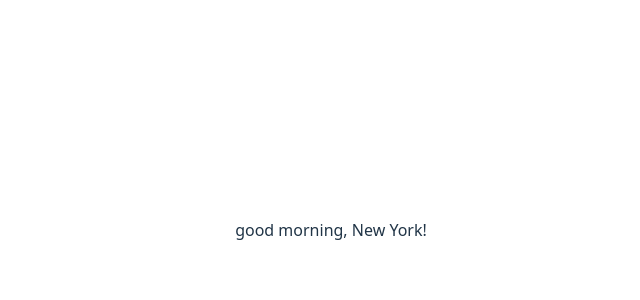
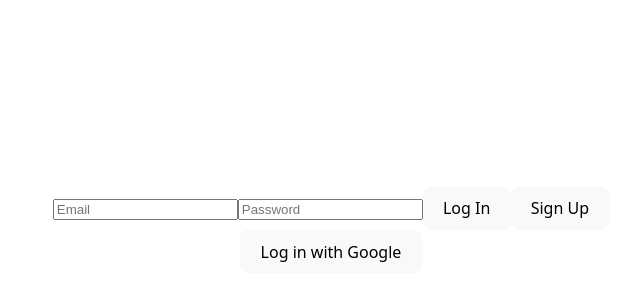
Before and after one commit to K-AMeus/kluub-fe, a React (Vite) app: page / in a window 1280 px wide. Shown: the part 170-470 px from the top of the page, without its empty margins (309-949 px from the left). Built offline with nearby package versions, Linux system fonts and the light colour scheme; no server answers.

Commit message:
Add initial login page with firebase authentication

```diff
--- a/src/App.tsx
+++ b/src/App.tsx
@@ -1,11 +1,13 @@
 import './App.css'
+import LoginForm from './LoginForm.tsx'
+import {AuthProvider} from "./authentication/AuthContext.tsx";
 
 function App() {
-    return(
-        <p>
-            good morning, New York!
-        </p>
-    )
+    return (
+        <AuthProvider>
+            <LoginForm />
+        </AuthProvider>
+    );
 }
 
 export default App
--- /dev/null
+++ b/src/LoginForm.tsx
@@ -0,0 +1,60 @@
+// LoginForm.tsx
+import React, { useState } from 'react';
+import { useAuth } from './authentication/AuthContext';
+import {getAllEvents} from "./shared/reducers/event.ts";
+
+const LoginForm = () => {
+    const { login, signup, signInWithGoogle } = useAuth();
+    const [email, setEmail] = useState('');
+    const [password, setPassword] = useState('');
+    const [error, setError] = useState<string | null>(null);
+
+    const handleLogin = async (e: React.FormEvent) => {
+        const res = await getAllEvents(0, 10);
+        console.log(res);
+        e.preventDefault();
+        setError(null);
+        try {
+            await login(email, password);
+        } catch (err: any) {
+            setError(err.message);
+        }
+    };
+
+    const handleSignup = async (e: React.FormEvent) => {
+        e.preventDefault();
+        setError(null);
+        try {
+            await signup(email, password);
+        } catch (err: any) {
+            setError(err.message);
+        }
+    };
+
+    return (
+        <div>
+            <form onSubmit={handleLogin}>
+                <input
+                    type="email"
+                    value={email}
+                    onChange={(e) => setEmail(e.target.value)}
+                    placeholder="Email"
+                    required
+                />
+                <input
+                    type="password"
+                    value={password}
+                    onChange={(e) => setPassword(e.target.value)}
+                    placeholder="Password"
+                    required
+                />
+                {error && <p style={{ color: 'red' }}>{error}</p>}
+                <button type="submit" onClick={handleLogin}>Log In</button>
+                <button type="button" onClick={handleSignup}>Sign Up</button>
+            </form>
+            <button onClick={signInWithGoogle}>Log in with Google</button>
+        </div>
+    );
+};
+
+export default LoginForm;
--- /dev/null
+++ b/src/authentication/AuthContext.tsx
@@ -0,0 +1,77 @@
+import React, { createContext, useEffect, useState, useContext, ReactNode } from "react";
+import {onAuthStateChanged, signInWithEmailAndPassword, signInWithPopup, createUserWithEmailAndPassword, signOut, User, GoogleAuthProvider, getIdTokenResult } from 'firebase/auth';
+import { firebaseAuth } from './firebaseConfig';
+
+interface AuthContextProps {
+    user: User | null;
+    isAdmin: boolean;
+    idToken: string | null;
+    loading: boolean;
+    login: (email: string, password: string) => Promise<void>;
+    signup: (email: string, password: string) => Promise<void>;
+    signInWithGoogle: () => Promise<void>;
+    logout: () => Promise<void>;
+}
+
+const AuthContext = createContext<AuthContextProps | undefined>(undefined);
+
+export const AuthProvider = ({ children }: { children: ReactNode }) => {
+    const [user, setUser] = useState<User | null>(null);
+    const [idToken, setIdToken] = useState<string | null>(null);
+    const [isAdmin, setIsAdmin] = useState<boolean>(false);
+    const [loading, setLoading] = useState<boolean>(true);
+
+    useEffect(() => {
+        const unsubscribe = onAuthStateChanged(firebaseAuth, async (currentUser) => {
+            setUser(currentUser);
+            if (currentUser) {
+                const token = await currentUser.getIdToken(true);
+                setIdToken(token);
+                const tokenResult = await getIdTokenResult(currentUser);
+                setIsAdmin(!!tokenResult.claims.admin);
+            } else {
+                setIdToken(null);
+                setIsAdmin(false);
+            }
+            setLoading(false);
+        });
+
+        return () => unsubscribe();
+    }, []);
+
+    const login = async (email: string, password: string) => {
+        await signInWithEmailAndPassword(firebaseAuth, email, password);
+    };
+
+    const signup = async (email: string, password: string) => {
+        await createUserWithEmailAndPassword(firebaseAuth, email, password);
+    };
+
+    const signInWithGoogle = async () => {
+        const provider = new GoogleAuthProvider();
+        await signInWithPopup(firebaseAuth, provider);
+    };
+
+    const logout = async () => {
+        await signOut(firebaseAuth);
+        setUser(null);
+        setIdToken(null);
+        setIsAdmin(false);
+    };
+
+    return (
+        <AuthContext.Provider
+            value={{ user, idToken, isAdmin, loading, login, signup, signInWithGoogle, logout }}
+        >
+            {!loading ? children : <div>Loading authentication...</div>}
+        </AuthContext.Provider>
+    );
+};
+
+export const useAuth = (): AuthContextProps => {
+    const context = useContext(AuthContext);
+    if (context === undefined) {
+        throw new Error('useAuth must be used within an AuthProvider');
+    }
+    return context;
+};
--- /dev/null
+++ b/src/authentication/axiosClient.ts
@@ -0,0 +1,24 @@
+import axios from 'axios';
+import { firebaseAuth } from './firebaseConfig';
+
+const axiosClient = axios.create({
+    baseURL: 'http://localhost:8080',
+});
+
+axiosClient.interceptors.request.use(
+    async (config) => {
+        const user = firebaseAuth.currentUser;
+        if (user) {
+            const token = await user.getIdToken();
+            console.log(token);
+            config.headers = {
+                ...config.headers,
+                Authorization: `Bearer ${token}`,
+            };
+        }
+        return config;
+    },
+    (error) => Promise.reject(error)
+);
+
+export default axiosClient;
--- /dev/null
+++ b/src/authentication/firebaseConfig.ts
@@ -0,0 +1,16 @@
+import { initializeApp } from 'firebase/app';
+import { getAuth } from 'firebase/auth';
+
+const firebaseConfig = {
+    apiKey: "AIzaSyABfs4p6-X_ByhcCdjX2S_Qg2tQBZ-L73s",
+    authDomain: "kluub-69a07.firebaseapp.com",
+    projectId: "kluub-69a07",
+    storageBucket: "kluub-69a07.firebasestorage.app",
+    messagingSenderId: "447250987477",
+    appId: "1:447250987477:web:8c3dea55d6e46ce20a255c"
+};
+
+
+const app = initializeApp(firebaseConfig);
+
+export const firebaseAuth = getAuth(app);
--- /dev/null
+++ b/src/shared/helpers.ts
@@ -0,0 +1,21 @@
+interface Sort {
+    sorted: boolean;
+    unsorted: boolean;
+    empty: boolean;
+}
+
+interface Pageable {
+    sort: Sort;
+    offset: number;
+    pageNumber: number;
+    pageSize: number;
+    paged: boolean;
+    unpaged: boolean;
+}
+
+export interface PageableResponse<T> {
+    content: T[];
+    pageable: Pageable;
+    totalElement: number;
+    totalPages: number
+}
--- /dev/null
+++ b/src/shared/reducers/event.ts
@@ -0,0 +1,37 @@
+import axios from 'axios';
+import {PageableResponse} from "../helpers.ts";
+import axiosClient from "../../authentication/axiosClient.ts";
+
+export interface Event {
+    id: string;
+    title: string;
+    description: string;
+    location: string;
+    likeCount: number;
+    imageUrl: string;
+    fbLink: string;
+    ticket: number;
+    openTime: string;
+    closeTime: string;
+    topPick: boolean;
+}
+
+export const getAllEvents = async (
+    page: number = 0,
+    size: number = 10
+): Promise<PageableResponse<Event>> => {
+    const response = await axiosClient.get(
+        `/api/event-service/v1/events?page=${page}&size=${size}`
+    );
+    return response.data
+}
+
+
+export const getEvent = async (
+    eventId: string
+): Promise<Event> => {
+    const response = await axiosClient.get(
+        `/api-event-service/v1/events/${eventId}`
+    );
+    return response.data
+}
```
